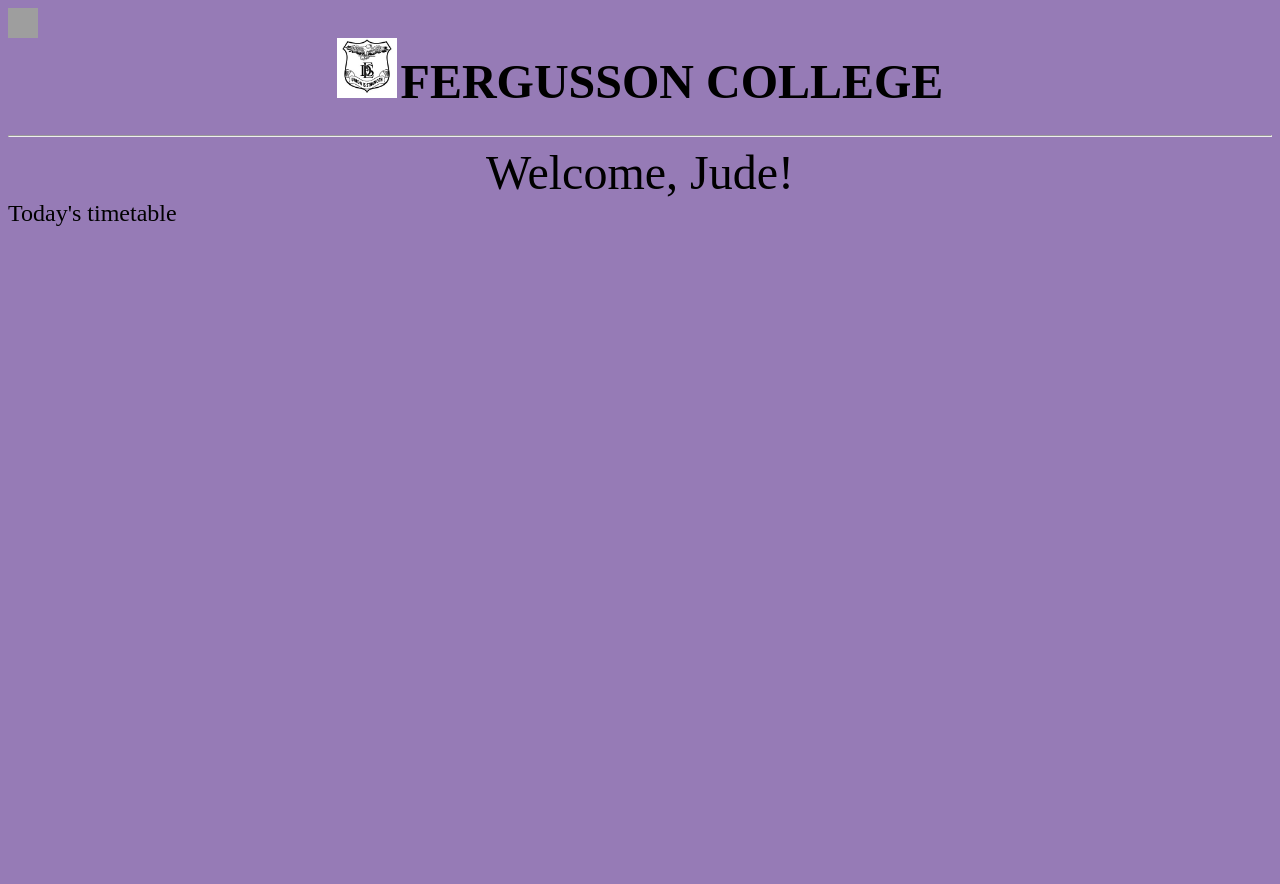
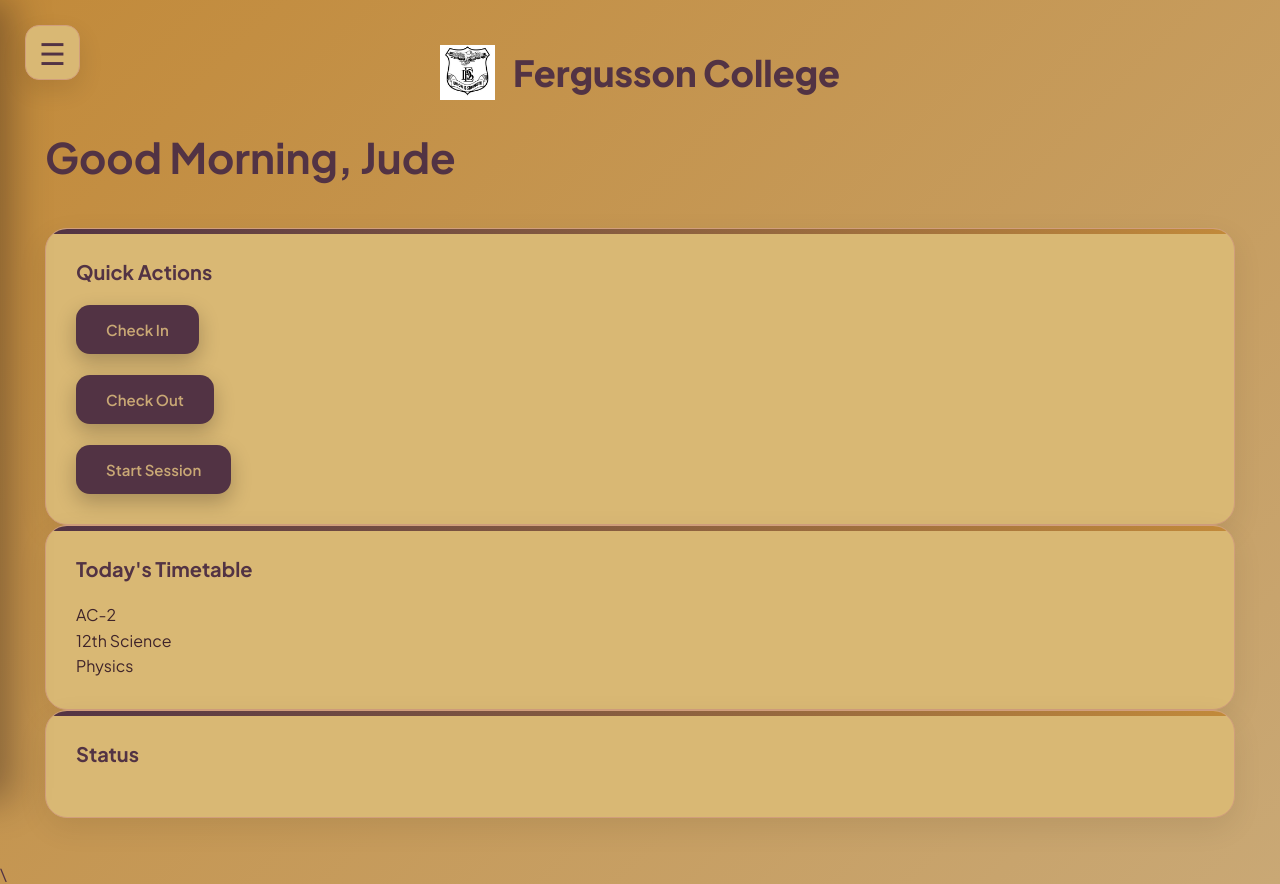
Before and after one commit to Sanavimjagtap/Smart_Campus, a Flask app: page /student in a window 1280 px wide. Before the commit the page ends 226 px from the top, so only its background shows below. Run offline with Flask 3, Linux system fonts and the light colour scheme; a user stored in the database is signed in; grey boxes are pictures that could not be loaded.

Commit message:
Add files via upload

```diff
--- a/templates/Student_page.html
+++ b/templates/Student_page.html
@@ -1,17 +1,160 @@
-<html>
+<!DOCTYPE html>
+
+<html lang="en">
+
 <head>
-<title>Student Page </title>
-  <meta name="viewport" content="width=device-width, initial-scale=1.0">
+
+    <meta charset="UTF-8">
+
+    <meta name="viewport"
+          content="width=device-width, initial-scale=1.0">
+
+    <title>Teacher Dashboard</title>
+
+    <link rel="stylesheet"
+          href="{{ url_for('static', filename='css/style.css') }}">
+
+    <link href="https://fonts.googleapis.com/icon?family=Material+Icons"
+          rel="stylesheet">
+
 </head>
-<body bgcolor= "#967bb6">
-<a href="C:\Users\jagta\Smart Campus Prototype\templates\Student_page1.html"><img src="menu.jpg" width="30" height="30"></img></a>
-<center>
-<img src="logo_fc.jpg" width="60" height="60"> </img>
-<font size= "60"> <b> FERGUSSON COLLEGE </b></FONT><br><br>
-<hr>
-<font size ="20"> Welcome, {{ student_name }}! </font>
-</center>
-<font size="5"> Today's timetable </font>
 
+
+<body>
+
+<div class="dashboard">
+
+   {% include "components/sidebarstud.html" %}
+
+<main class="main-content">
+
+{% include "components/header.html" %}
+
+
+        <!-- Greeting -->
+
+        <section class="greeting">
+
+            <h1>
+                Good Morning,
+                {{ student_name }}
+
+            </h1>
+
+        </section>
+
+
+        <!-- Dashboard Grid -->
+
+        <section class="dashboard-grid">
+
+            <!-- Actions -->
+
+            <div class="card">
+
+                <h3>
+
+                    Quick Actions
+
+                </h3>
+
+                <br>
+
+                <form action="/checkin" method="POST">
+
+                    <button type="submit">
+
+                        Check In
+
+                    </button>
+
+                </form>
+
+                <br>
+
+                <form action="/checkout" method="POST">
+
+                    <button type="submit">
+
+                        Check Out
+
+                    </button>
+
+                </form>
+
+                <br>
+
+                <a href="/session_setup">
+
+                    <button>
+
+                        Start Session
+
+                    </button>
+
+                </a>
+
+            </div>
+
+
+            <!-- Timetable -->
+
+            <div class="card">
+
+                <h3>
+
+                    Today's Timetable
+
+                </h3>
+
+                <br>
+
+                <p>
+
+                    AC-2
+
+                </p>
+
+                <p>
+
+                    12th Science
+
+                </p>
+
+                <p>
+
+                    Physics
+
+                </p>
+
+            </div>
+
+
+            <!-- Status -->
+
+<div class="card">
+
+    <h3>
+        Status
+    </h3>
+
+    <br>
+
+</div>
+        </section>
+
+    </main>
+
+</div>
+</div>
+<script>
+
+function toggleSidebar(){
+
+    document.getElementById("sidebar").classList.toggle("active");
+
+}
+</script>
 </body>
-</html>
+
+</html>\
```
